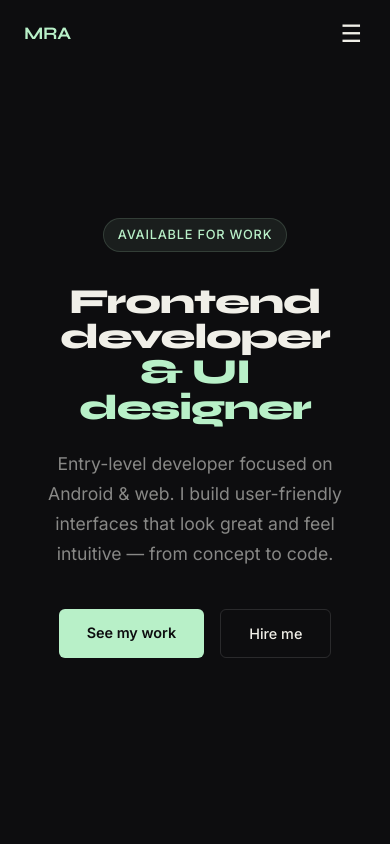
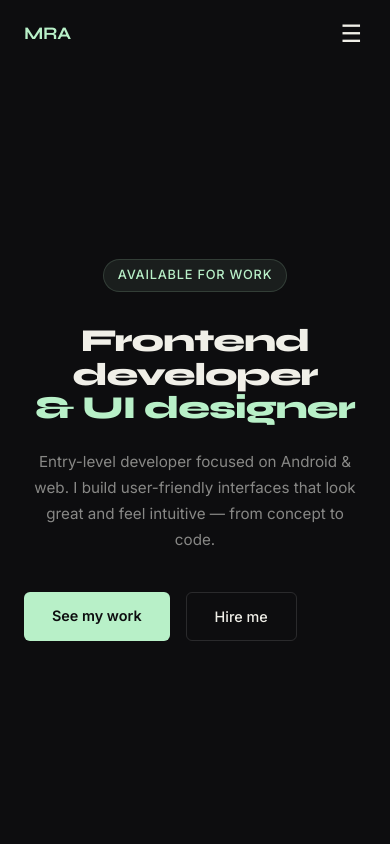
Before and after one commit to amyezing/website-react, a React (Vite) app: page / in a window 390 px wide. Shown: the top 844 px of the page. Built offline with nearby package versions, Linux system fonts and the light colour scheme.

Commit message:
rewrite hero with clamp-based responsive sizing

```diff
--- a/src/components/Hero.jsx
+++ b/src/components/Hero.jsx
@@ -5,9 +5,19 @@ export default function Hero() {
     <section id="home" style={{
       minHeight: '100vh',
       display: 'flex',
-      alignItems: 'center'
+      alignItems: 'center',
+      width: '100%',
+      maxWidth: '100vw',
+      boxSizing: 'border-box',
+      padding: 'clamp(1.5rem, 5vw, 3rem)',
+      paddingTop: 'clamp(5rem, 10vw, 7rem)',
+      overflow: 'hidden',
     }}>
-      <div className="hero-content">
+      <div style={{
+        width: '100%',
+        maxWidth: '900px',
+        margin: '0 auto',
+      }}>
         {/* Eyebrow pill */}
         <motion.div
           initial={{ opacity: 0 }}
@@ -27,6 +37,7 @@ export default function Hero() {
             padding: '0.35rem 0.85rem',
             borderRadius: '999px',
             marginBottom: '2rem',
+            maxWidth: '100%',
           }}
         >
           Available for work
@@ -39,15 +50,17 @@ export default function Hero() {
           transition={{ delay: 0.3, duration: 0.7 }}
           style={{
             fontFamily: 'var(--font-display)',
-            fontSize: 'clamp(2.2rem, 9vw, 5.5rem)',
+            fontSize: 'clamp(2rem, 8vw, 5.5rem)',
             fontWeight: 800,
-            lineHeight: 1.0,
+            lineHeight: 1.05,
             letterSpacing: '-0.03em',
             marginBottom: '1.5rem',
+            maxWidth: '100%',
+            overflowWrap: 'break-word',
           }}
         >
-          Frontend developer<br />
-          <span style={{ color: 'var(--accent)' }}>&amp; UI designer</span>
+          <span style={{ display: 'block' }}>Frontend developer</span>
+          <span style={{ display: 'block', color: 'var(--accent)' }}>&amp; UI designer</span>
         </motion.h1>
 
         {/* Subtitle */}
@@ -56,7 +69,7 @@ export default function Hero() {
           animate={{ opacity: 1, y: 0 }}
           transition={{ delay: 0.5, duration: 0.7 }}
           style={{
-            fontSize: '1.1rem',
+            fontSize: 'clamp(0.95rem, 2vw, 1.1rem)',
             color: 'var(--muted)',
             maxWidth: '520px',
             lineHeight: 1.7,
@@ -73,8 +86,11 @@ export default function Hero() {
           initial={{ opacity: 0, y: 40 }}
           animate={{ opacity: 1, y: 0 }}
           transition={{ delay: 0.7, duration: 0.7 }}
-          className="hero-buttons"
-          style={{ display: 'flex', gap: '1rem' }}
+          style={{
+            display: 'flex',
+            gap: '1rem',
+            flexWrap: 'wrap',
+          }}
         >
           <a href="#portfolio" style={{
             background: 'var(--accent)',
```
